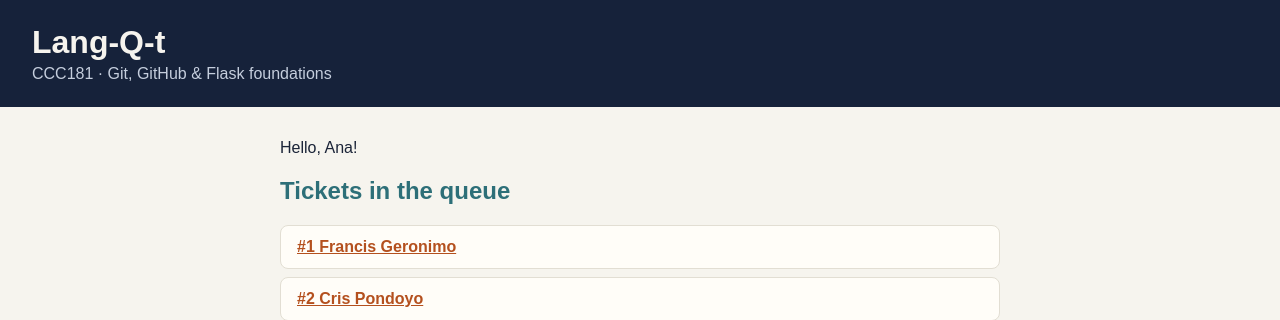
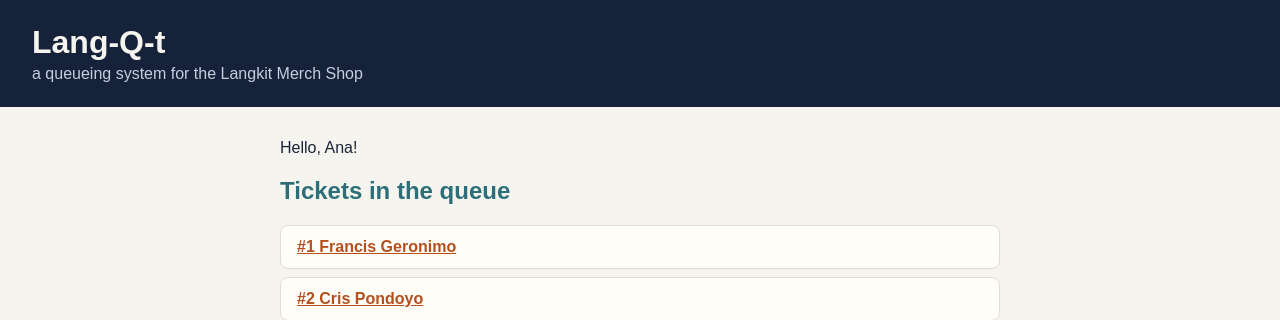
Before and after one commit to Kenji7676/ccc181, a Flask app: page / in a window 1280 px wide. Shown: the top 320 px of the page. Run offline with Flask 3, Linux system fonts and the light colour scheme.

Commit message:
Adding correct tagline to base.html

```diff
--- a/templates/base.html
+++ b/templates/base.html
@@ -10,7 +10,7 @@
 <body>
   <header>
     <h1><a href="{{ url_for('index') }}">Lang-Q-t</a></h1>
-    <p class="tagline">CCC181 · Git, GitHub &amp; Flask foundations</p>
+    <p class="tagline">a queueing system for the Langkit Merch Shop</p>
   </header>
 
   <main>
```
